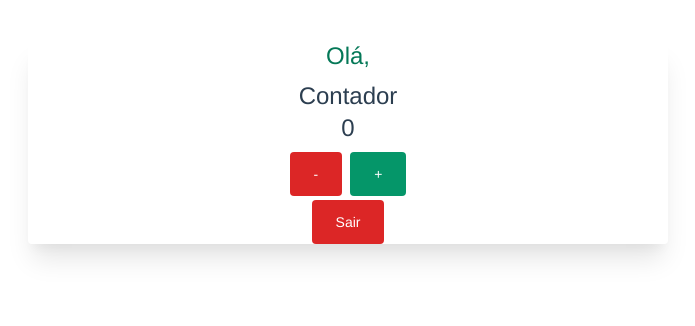
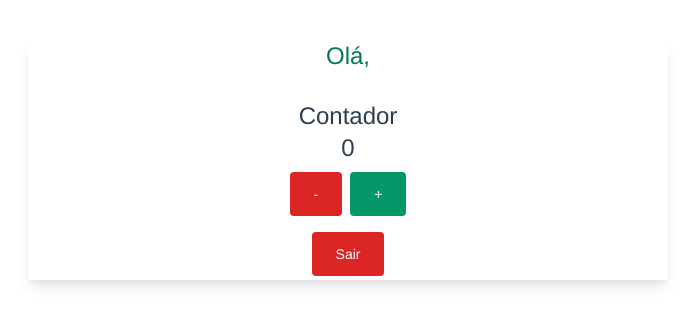
Before and after one commit to isaacwrk/loginformvuets, a Vue app: page / in a window 1280 px wide. Shown: the top 326 px of the page, without its empty margins (292-987 px from the left). Built offline with nearby package versions, Linux system fonts and the light colour scheme.

Commit message:
adding transitions e fixing box-shadow

```diff
--- a/src/App.vue
+++ b/src/App.vue
@@ -1,14 +1,16 @@
 <template>
+<transition name="slide" mode="out-in">
 <div v-if="!userService.getters.isLoggedIn" class="min-h-screen flex flex-col items-center justify-center py-12 px-4 sm:px-6 lg:px-8 mr-4 ml-4">
   <Login/>
 </div>
-<div v-else class="min-h-full h-24 flex flex-col w-2/4 text-center inline-table text-2xl mr-3 ml-3 mt-10 rounded shadow-xl">
+<div v-else class="min-h-full h-24 flex flex-col w-2/4 text-center inline-table text-2xl mr-3 ml-3 mt-10 rounded border-indigo-50 shadow-lg">
   <h2 class="text-green-700 hover:text-green-500">Olá, {{userService.state.name}}</h2>
-  <Counter/>
-  <button @click="userService.logout()" class="rounded py-3 text-sm px-6 text-white transition duration-500 ease-in-out bg-red-600 hover:bg-red-700 transform hover:-translate-y-1 hover:scale-110 ...">
+     <Counter/>
+  <button @click="userService.logout()" class="mt-3 mb-1 rounded py-3 text-sm px-6 text-white transition duration-500 ease-in-out bg-red-600 hover:bg-red-700 transform hover:-translate-y-1 hover:scale-110 ...">
     Sair
   </button>
 </div>
+</transition>
 </template>
 
 <script lang="ts">
@@ -39,4 +41,18 @@ export default defineComponent({
   color: #2c3e50;
   margin-top: 60px;
 }
+@keyframes slide-in{
+		from{transform: translateY(-30px); opacity: 0;}
+		to{transform: translateY(0px); opacity: 1;}
+	}
+	@keyframes slide-out{
+		from{ transform: translateY(0px); opacity: 1;}
+		to{transform: translateY(-30px);opacity: 0;}
+	}
+	.slide-enter-active{
+		animation: slide-in 0.3s ease;
+	}
+	.slide-leave-active{
+		animation: slide-out 0.3s ease;
+	}
 </style>
--- a/src/components/Counter.vue
+++ b/src/components/Counter.vue
@@ -1,5 +1,5 @@
 <template>
-<div class="mt-2 bg-white">
+<div class="mt-5 bg-white  content-center">
     <div class="mt-2">
         <h1>Contador</h1>
         <h2>{{ counter }}</h2>
--- a/src/components/Login.vue
+++ b/src/components/Login.vue
@@ -1,5 +1,5 @@
 <template>
-<div class="flex flex-col bg-gray-200 shadow-xl rounded items-center justify-center py-12 px-4 sm:px-6 lg:px-8">
+<div class="flex flex-col bg-gray-200 shadow-xl rounded hover:bg-blue-100 items-center justify-center py-12 px-4 sm:px-6 lg:px-8">
   <div class="max-w-md w-full space-y-8">
     <div>
       <h2 class="text-center text-3xl text-gray-900">
```
